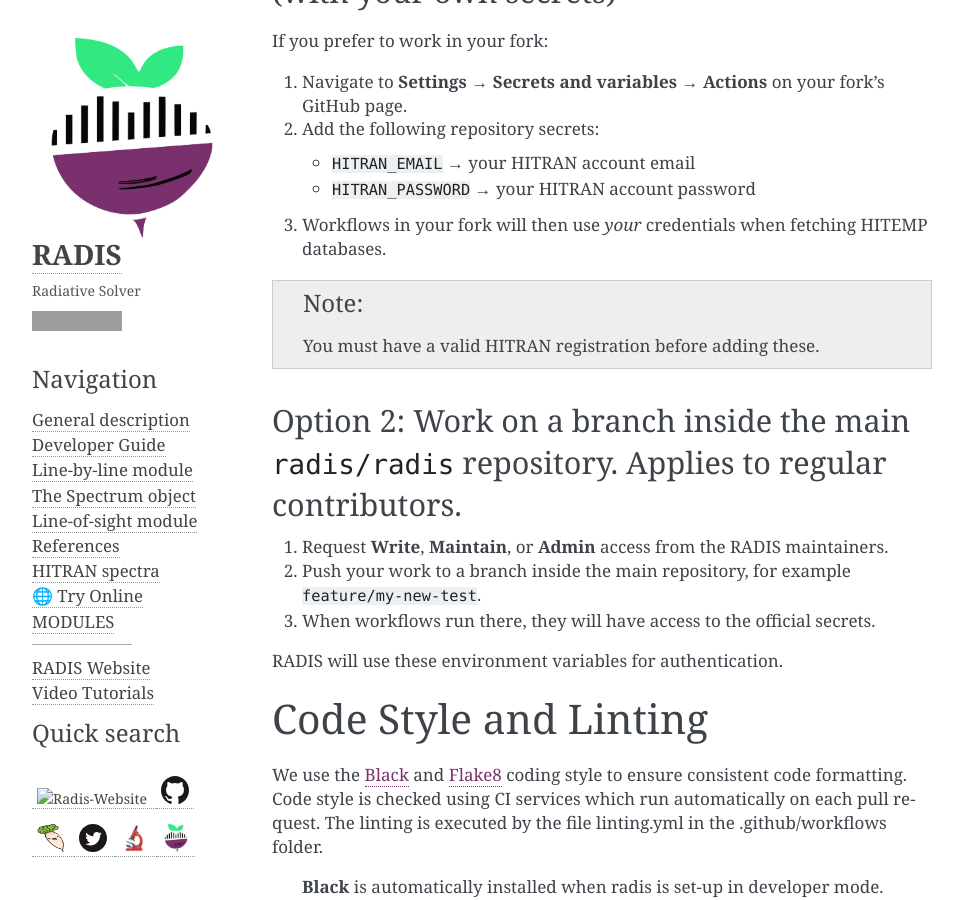
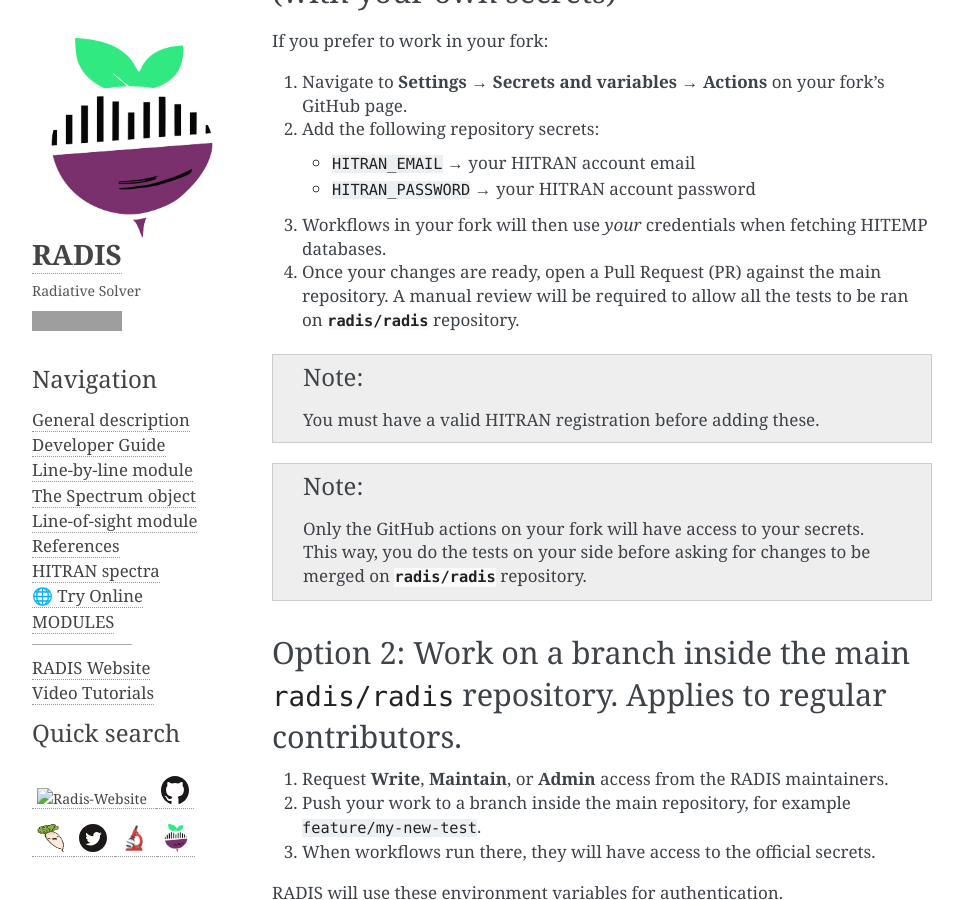
Before and after one commit to radis/radis, a Sphinx documentation site: the page built from docs/dev/._github.rst, in a window 1280 px wide and 900 px high, scrolled down 1544 px, cut to the strip 0-900 px from the top of the window. Shown: the whole strip, without its empty margins (148-1111 px from the left). Built offline with Sphinx 7.4.7, drawn with Linux system fonts in a browser that asks for light colours; pages that are not in the unit, such as notebooks, are missing from menus; the version number could not be read and is left out; comment, search, counter and statistics services are not loaded; grey boxes are pictures that could not be loaded.

Commit message:
update conditions to get access to secret variables

```diff
--- a/docs/dev/._github.rst
+++ b/docs/dev/._github.rst
@@ -72,11 +72,15 @@ If you prefer to work in your fork:
    - ``HITRAN_PASSWORD`` → your HITRAN account password
 
 3. Workflows in your fork will then use *your* credentials when fetching HITEMP databases.
+4. Once your changes are ready, open a Pull Request (PR) against the main repository. A manual review will be required to allow all the tests to be ran on `radis/radis` repository.
 
 .. note::
 
    You must have a valid HITRAN registration before adding these.
 
+.. note::
+
+   Only the GitHub actions on your fork will have access to your secrets. This way, you do the tests on your side before asking for changes to be merged on `radis/radis` repository.
 
 Option 2: Work on a branch inside the main ``radis/radis`` repository. Applies to regular contributors.
 ~~~~~~~~~~~~~~~~~~~~~~~~~~~~~~~~~~~~~~~~~~~~~~~~~~~~~~~~~~~~~~~~~~~~~~~~~~~~~~~~
--- a/docs/dev/_install.rst
+++ b/docs/dev/_install.rst
@@ -1,6 +1,4 @@
 .. _label_install:
-Install
--------
 
 This is the installation procedure for developpers.
 For the user documentation, see the :ref:`use-only install <label_install_useonly>`.
--- a/docs/dev/developer.rst
+++ b/docs/dev/developer.rst
@@ -15,7 +15,7 @@ Installation for developers
 .. include:: _install.rst
 
 
-Things to know about our GitHub repository
+GitHub repository
 =======
 .. include:: _github.rst
 
```
Also changed, not shown: 1 other file.
